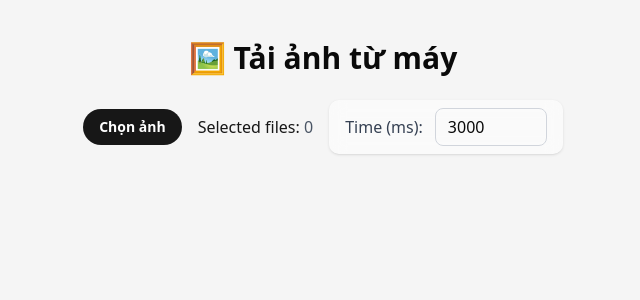
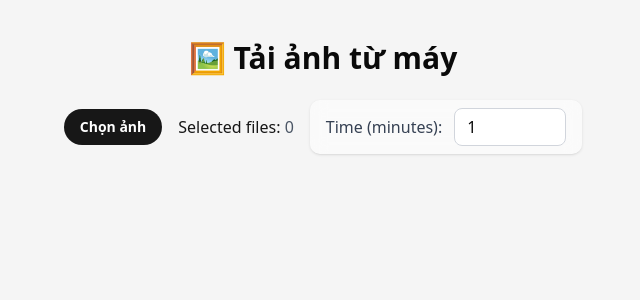
Before and after one commit to TruongVanPhuc123/Slideshow, a React (Vite) app: page / in a window 1280 px wide. Shown: the top 300 px of the page, without its empty margins (317-957 px from the left). Built offline with nearby package versions, Linux system fonts and the light colour scheme.

Commit message:
fix time to minutes

```diff
--- a/src/App.jsx
+++ b/src/App.jsx
@@ -1,6 +1,5 @@
-import { useState } from "react";
+import { useEffect, useState } from "react";
 import { Button } from "@/components/ui/button";
-import { Card, CardContent } from "@/components/ui/card";
 import Slideshow from "@/components/Slideshow";
 
 import {
@@ -21,7 +20,9 @@ import GenerateSlide from "./components/GenerateSlide";
 function App() {
   const [images, setImages] = useState([]);
   const [showSlideshow, setShowSlideshow] = useState(false);
-  const [timeSlide, setTimeSlide] = useState(3000);
+  const [timeSlide, setTimeSlide] = useState(1); // phút
+  const [timeFix, setTimeFix] = useState(60000); // milliseconds
+  console.log(timeFix);
 
   const handleFileChange = (e) => {
     const files = Array.from(e.target.files);
@@ -51,12 +52,18 @@ function App() {
     setShowSlideshow(true);
   };
 
+  useEffect(() => {
+    setTimeFix(timeSlide * 60000);
+  }, [timeSlide]);
+
   return (
     <div className="min-h-screen bg-muted px-6 py-10">
       {showSlideshow ? (
         <Slideshow
           images={images.map((img) => img.url)}
           timeSlide={timeSlide}
+          setTimeFix={setTimeFix}
+          timeFix={timeFix}
         />
       ) : (
         <div className="max-w-6xl mx-auto">
--- a/src/components/GenerateSlide.jsx
+++ b/src/components/GenerateSlide.jsx
@@ -22,14 +22,17 @@ export default function GenerateSlide({
         <span className="text-primary">Selected files:</span> {images.length}
       </p>
       <div className="flex items-center ml-4 bg-white/50 backdrop-blur-sm px-4 py-2 rounded-lg shadow-sm">
-        <label className="text-gray-700 font-medium mr-3">Time (ms):</label>
+        <label className="text-gray-700 font-medium mr-3">
+          Time (minutes):
+        </label>
         <input
           type="number"
           value={timeSlide}
           onChange={(e) => setTimeSlide(Number(e.target.value))}
-          className="w-28 px-3 py-1.5 border border-gray-300 rounded-md focus:ring-2 focus:ring-primary/20 focus:border-primary outline-none transition-colors"
-          min="100"
-          step="100"
+          className="w-28 px-3 py-1.5 border border-gray-300 rounded-md focus:ring-2 focus:ring-primary/20 focus:border-primary outline-none transition-colors bg-white"
+          min="1"
+          max="60"
+          step="1"
         />
       </div>
     </div>
--- a/src/components/Slideshow.jsx
+++ b/src/components/Slideshow.jsx
@@ -1,16 +1,16 @@
 import { useEffect, useState } from "react";
 import { motion, AnimatePresence } from "framer-motion";
 
-function Slideshow({ images, timeSlide }) {
+function Slideshow({ images, timeFix }) {
   const [current, setCurrent] = useState(0);
 
   useEffect(() => {
     const timer = setInterval(() => {
       setCurrent((prev) => (prev + 1) % images.length);
-    }, timeSlide);
+    }, timeFix);
 
     return () => clearInterval(timer);
-  }, [images.length, timeSlide]);
+  }, [images.length]);
 
   const handleNext = () => {
     setCurrent((prev) => (prev + 1) % images.length);
```
